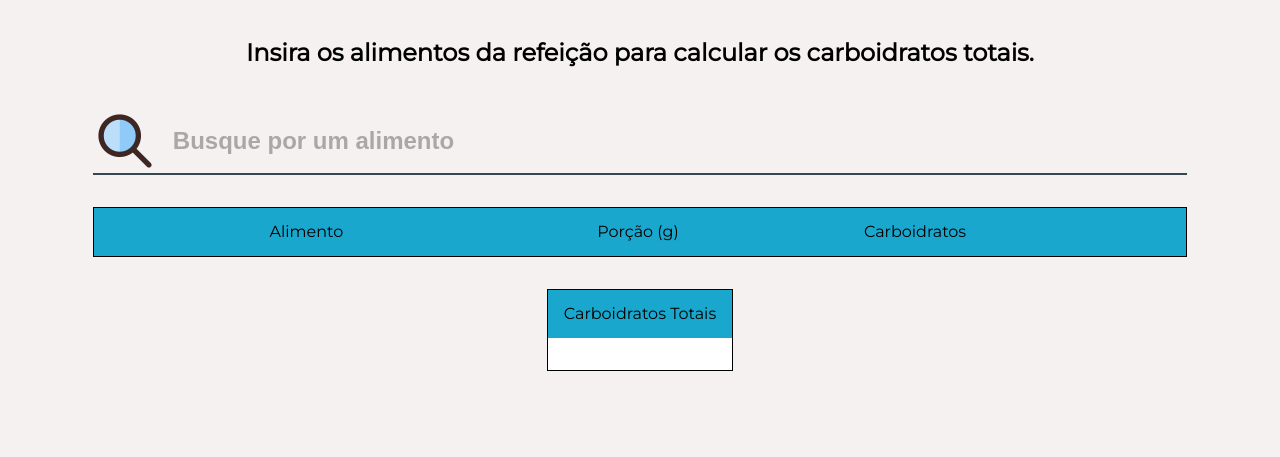
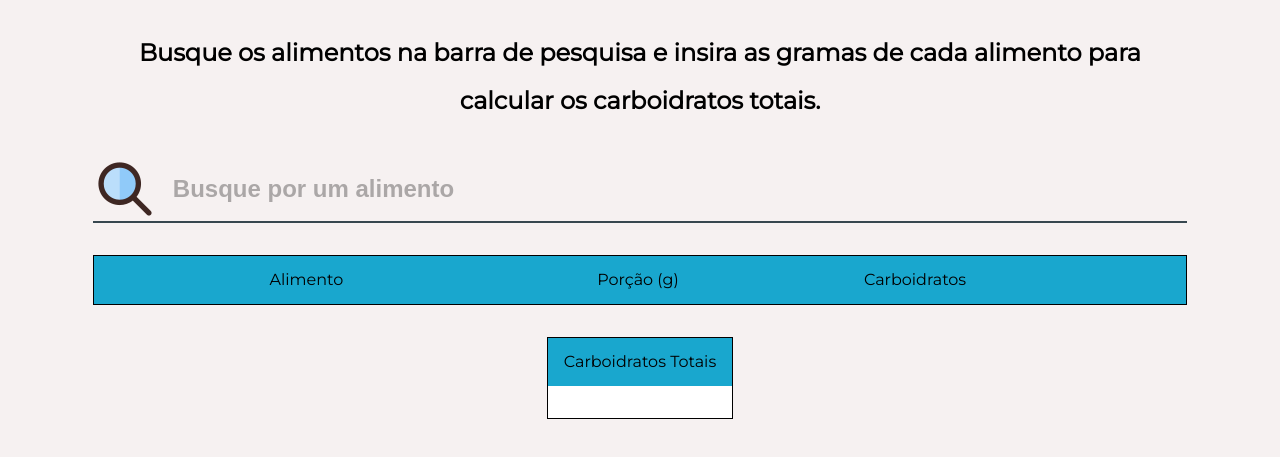
Before and after one commit to JadirXavier/Contador-de-Carboidratos, a website: page public/calculadora.html in a window 1280 px wide. Shown: the part 211-668 px from the top of the page. Drawn offline with Linux system fonts and the light colour scheme.

Commit message:
modificação no texto da pagina

```diff
--- a/public/calculadora.html
+++ b/public/calculadora.html
@@ -27,7 +27,8 @@
       <section class="pesquisa">
         <h1>Calcular carboidratos</h1>
         <h2>
-          Insira os alimentos da refeição para calcular os carboidratos totais.
+          Busque os alimentos na barra de pesquisa e insira as gramas de cada
+          alimento para calcular os carboidratos totais.
         </h2>
         <div class="search-box">
           <img src="images/search.png" class="icon-img" />
```
